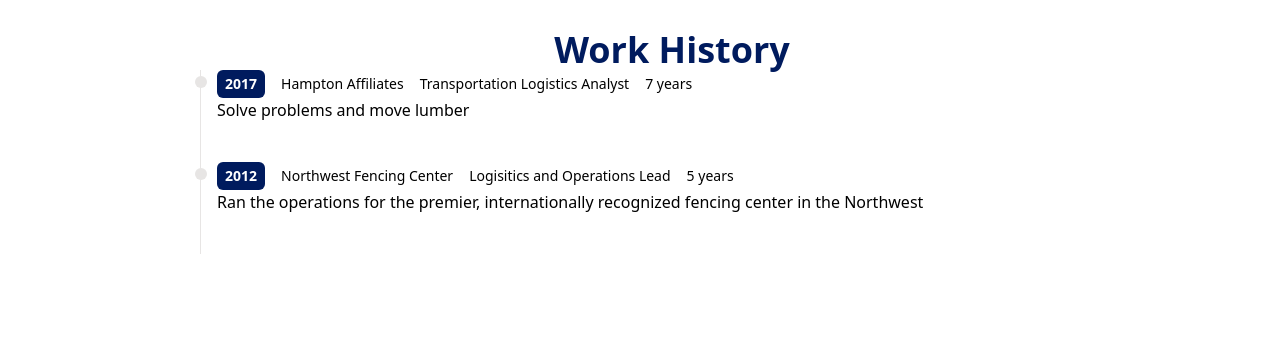
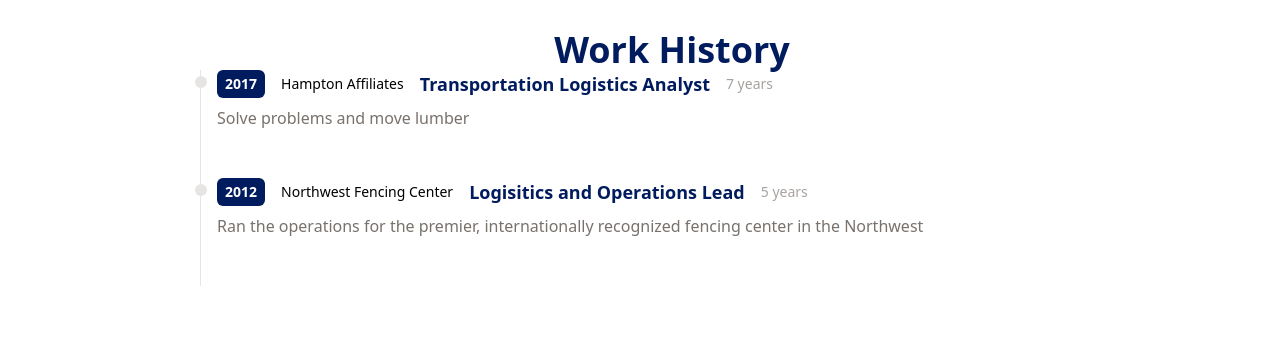
Before and after one commit to LDagnese/digital-ocean-vite, a React (Vite) app: page / in a window 1280 px wide. Shown: the part 834-1188 px from the top of the page. Before the commit the page ends 1152 px from the top, so only its background shows below. Built offline with nearby package versions, Linux system fonts and the light colour scheme.

Commit message:
work history and start of projects and item

```diff
--- a/src/App.jsx
+++ b/src/App.jsx
@@ -2,6 +2,7 @@
 import MainPage from "./components/MainPage";
 import Sidenav from "./components/Sidenav";
 import Work from "./components/Work";
+import Projects from "./components/Projects";
 
 function App() {
   return (
@@ -9,6 +10,7 @@
       <Sidenav />
       <MainPage />
       <Work />
+      <Projects />
     </div>
   );
 }
--- /dev/null
+++ b/src/components/ProjectItem.jsx
@@ -0,0 +1,9 @@
+ import React from 'react'
+
+ function ProjectItem() {
+   return (
+     <div>ProjectItem</div>
+   )
+ }
+
+ export default ProjectItem
--- /dev/null
+++ b/src/components/Projects.jsx
@@ -0,0 +1,10 @@
+import React from 'react';
+import ProjectItem from './ProjectItem';
+
+function Projects() {
+  return (
+    <div>Projects</div>
+  )
+}
+
+export default Projects
--- a/src/components/WorkItem.jsx
+++ b/src/components/WorkItem.jsx
@@ -10,10 +10,10 @@
             {year}
           </span>
           <span>{name}</span>
-          <span>{title}</span>
-          <span>{duration}</span>
+          <span className="text-lg font-semibold text-[#001b5e]">{title}</span>
+          <span className="my-1 text-sm font-normal leading-none text-stone-400">{duration}</span>
         </p>
-        <p>{details}</p>
+        <p className="my-2 text-base font-normal text-stone-500">{details}</p>
       </li>
     </ol>
   );
```
